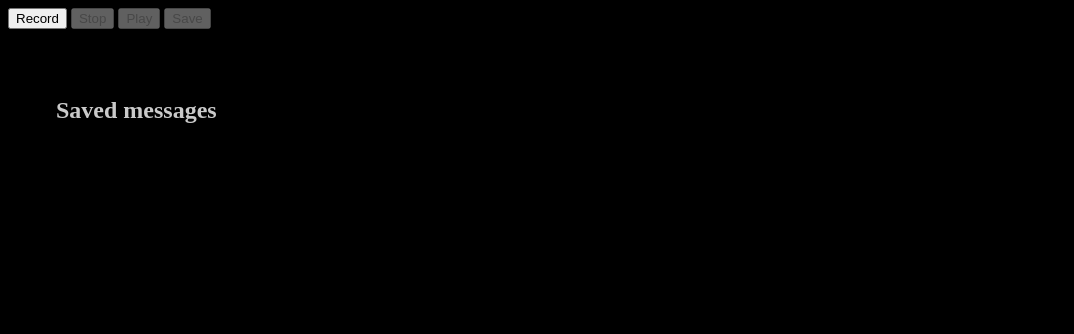
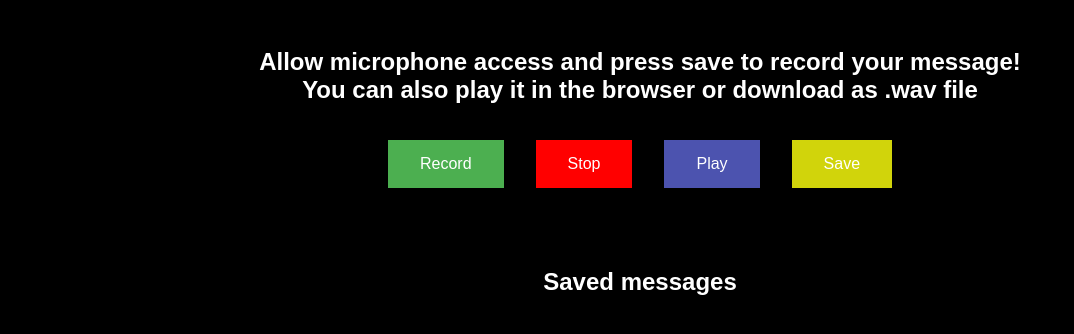
Before and after one commit to m-marangoni/consonance-call, a website: page public/index.html in a window 1280 px wide. Shown: the whole page, without its empty margins (0-1074 px from the left). Drawn offline with Linux system fonts and the light colour scheme; no server answers.

Commit message:
basic style

```diff
--- a/public/index.html
+++ b/public/index.html
@@ -9,16 +9,18 @@
     <title>Consonance Call</title>
   </head>
   <body>
-    <div id="buttons">
-    <button id="record">Record</button>
-    <button id="stop" disabled>Stop</button>
-    <button id="play" disabled>Play</button>
-    <button id="save" disabled>Save</button>
+    <div id="contents">
+      <h2>Allow microphone access and press save to record your message! </br> You can also play it in the browser or download as .wav file</h2>
+      <div class="botao">
+    <button  id="record">Record</button>
+    <button  id="stop" disabled>Stop</button>
+    <button  id="play" disabled>Play</button>
+    <button  id="save" disabled>Save</button>
   </div>
     <div id="saved-audio-messages">
       <h2>Saved messages</h2>
     </div>
-
+  </div>
     <script>
       const recordAudio = () =>
         new Promise(async resolve => {
--- a/public/style.css
+++ b/public/style.css
@@ -9,12 +9,111 @@ audio {
       background-color: black;
   }
 
-  #buttons{
-     vertical-align: middle;
-
+  #contents{
+      width: 100%;
+      margin-top: 2em;
   }
 
+  .botao{
+    display: flex;
+    justify-content: center;
+    align-items: center;
+    margin: 1em;
+  }
+
+  #record{
+  background-color: #4CAF50; /* Green */
+  border: none;
+  color: white;
+  padding: 15px 32px;
+  text-align: center;
+  text-decoration: none;
+  display: inline-block;
+  font-size: 16px;
+  transition-duration: 0.4s;
+  border: none;
+  outline:none;
+  margin: 1em;
+ }
+ #record:hover{
+    background-color: #116414; /* Green */
+    color: white;
+ }
+
+   #stop{
+    background-color: red; /* Green */
+    border: none;
+    color: white;
+    padding: 15px 32px;
+    text-align: center;
+    text-decoration: none;
+    display: inline-block;
+    font-size: 16px;
+    transition-duration: 0.4s;
+    border: none;
+    outline:none;
+    margin: 1em;
+
+   }
+   #stop:hover{
+      background-color: #831414; /* Green */
+      color: white;
+   }
+
+   #play{
+    background-color: #4c53af; /* Green */
+    border: none;
+    color: white;
+    padding: 15px 32px;
+    text-align: center;
+    text-decoration: none;
+    display: inline-block;
+    font-size: 16px;
+    transition-duration: 0.4s;
+    border: none;
+    outline:none;
+    margin: 1em;
+
+   }
+   #play:hover{
+      background-color: #272670; /* Green */
+      color: white;
+   }
+
+   #save{
+    background-color: #d1d40b; /* Green */
+    border: none;
+    color: white;
+    padding: 15px 32px;
+    text-align: center;
+    text-decoration: none;
+    display: inline-block;
+    font-size: 16px;
+    transition-duration: 0.4s;
+    border: none;
+    outline:none;
+    margin: 1em;
+
+   }
+   #save:hover{
+      background-color: #a38b04; /* Green */
+      color: white;
+   }
+
+
   h2{
-      padding: 2em;
-      color: rgb(202, 202, 202);
+      margin-top: 2em;
+      font-family: Arial, Helvetica, sans-serif;
+      color: rgb(255, 255, 255);
+      display: flex;
+      justify-content: center;
+      align-items: center;
+    text-align: center;
   }
+
+  #saved-audio-messages{
+
+    display: flex;
+    justify-content: center;
+    align-items: center;
+  }
```
